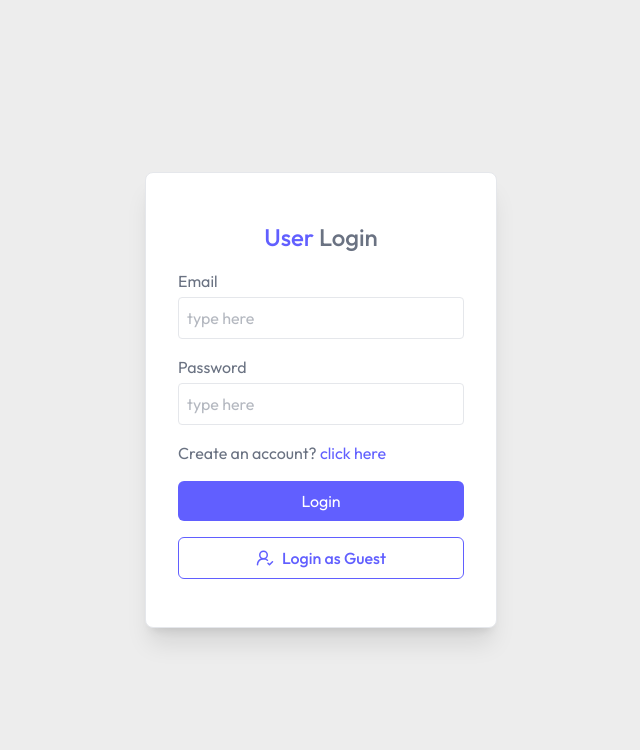
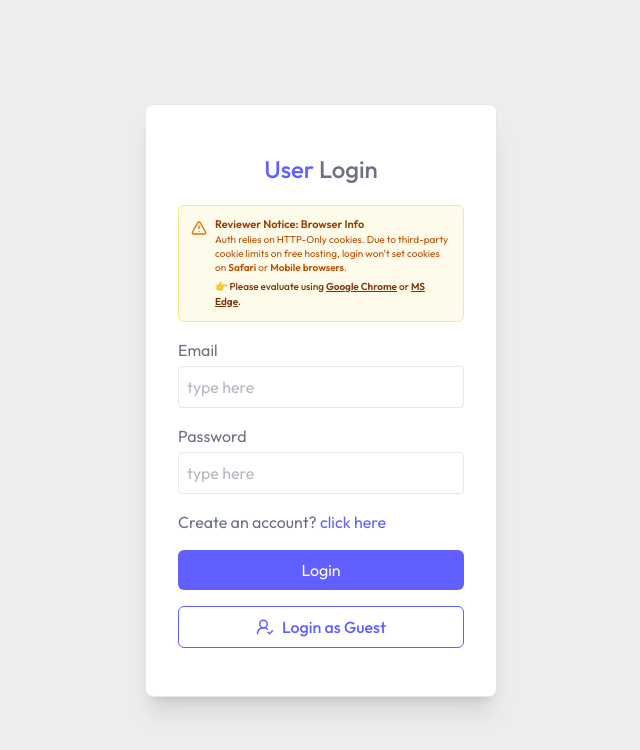
Before and after one commit to muhammad-shahadat/quick-gpt, a React (Vite) app in the folder client/: page /login in a window 1280 px wide. Shown: the top 750 px of the page, without its empty margins (319-959 px from the left). Built offline with nearby package versions, Linux system fonts and the light colour scheme; no server answers.

Commit message:
matha nosto 7

```diff
--- a/client/src/pages/Login.jsx
+++ b/client/src/pages/Login.jsx
@@ -1,11 +1,8 @@
 import React, { useState } from 'react'
-import {Loader2, UserRoundCheck} from 'lucide-react';
+import toast from 'react-hot-toast';
+import { Loader2, UserRoundCheck, AlertTriangle } from 'lucide-react'; // AlertTriangle অ্যাড করা হয়েছে
 
 import { useAuthMutations } from '../hooks/useAuthMutations';
-import toast from 'react-hot-toast';
-
-
-
 
 
 const Login = () => {
@@ -14,7 +11,6 @@ const Login = () => {
     const [name, setName] = useState("");
     const [email, setEmail] = useState("");
     const [password, setPassword] = useState("");
-
 
     const { registerMutation, loginMutation } = useAuthMutations();
 
@@ -45,20 +41,15 @@ const Login = () => {
                 email,
                 password
             }, {
-
                 onSettled: () => {
                     clearTimeout(timeoutId);
                     toast.dismiss(toastId);
                 }
-
             })
         }
-
     }
 
-
     const handleGuestLogin = () => {
-
         const guestEmail = "guest@recruiter.com";
         const guestPassword = "12345678";
 
@@ -84,9 +75,25 @@ const Login = () => {
 
     return (
         <form onSubmit={handleSubmit} className="flex flex-col gap-4 m-auto items-start p-8 py-12 w-80 sm:w-[352px] text-gray-500 rounded-lg shadow-xl border border-gray-200 bg-white">
+
             <p className="text-2xl font-medium m-auto">
                 <span className="text-indigo-500">User</span> {state === "login" ? "Login" : "Sign Up"}
             </p>
+
+            {/* --- Browser Compatibility Reviewer Notice (New Add) --- */}
+            <div className="w-full bg-amber-50 border border-amber-200 rounded-md p-3 flex gap-2 items-start mt-1">
+                <AlertTriangle size={16} className="text-amber-600 flex-shrink-0 mt-0.5" />
+                <div className="flex flex-col gap-0.5">
+                    <p className="text-[11px] font-semibold text-amber-800 leading-tight">Reviewer Notice: Browser Info</p>
+                    <p className="text-[10px] text-amber-700 leading-snug">
+                        Auth relies on HTTP-Only cookies. Due to third-party cookie limits on free hosting, login won't set cookies on <span className="font-semibold">Safari</span> or <span class="font-semibold">Mobile browsers</span>.
+                    </p>
+                    <p className="text-[10px] font-medium text-amber-900 mt-0.5">
+                        👉 Please evaluate using <span className="underline font-semibold">Google Chrome</span> or <span className="underline font-semibold">MS Edge</span>.
+                    </p>
+                </div>
+            </div>
+
             {state === "register" && (
                 <div className="w-full">
                     <p>Name</p>
@@ -126,7 +133,7 @@ const Login = () => {
             )}
 
             {state === "register" && (
-                <div className="bg-blue-50 border-l-4 border-blue-400 p-2 mt-2">
+                <div className="bg-blue-50 border-l-4 border-blue-400 p-2 mt-2 w-full">
                     <p className="text-[10px] text-blue-700 leading-tight">
                         <strong>Note:</strong> We will send an activation link to your email.
                         Disposable or dummy emails will not work. Please use a valid email to access the app.
@@ -138,5 +145,4 @@ const Login = () => {
     );
 };
 
-
 export default Login
```
